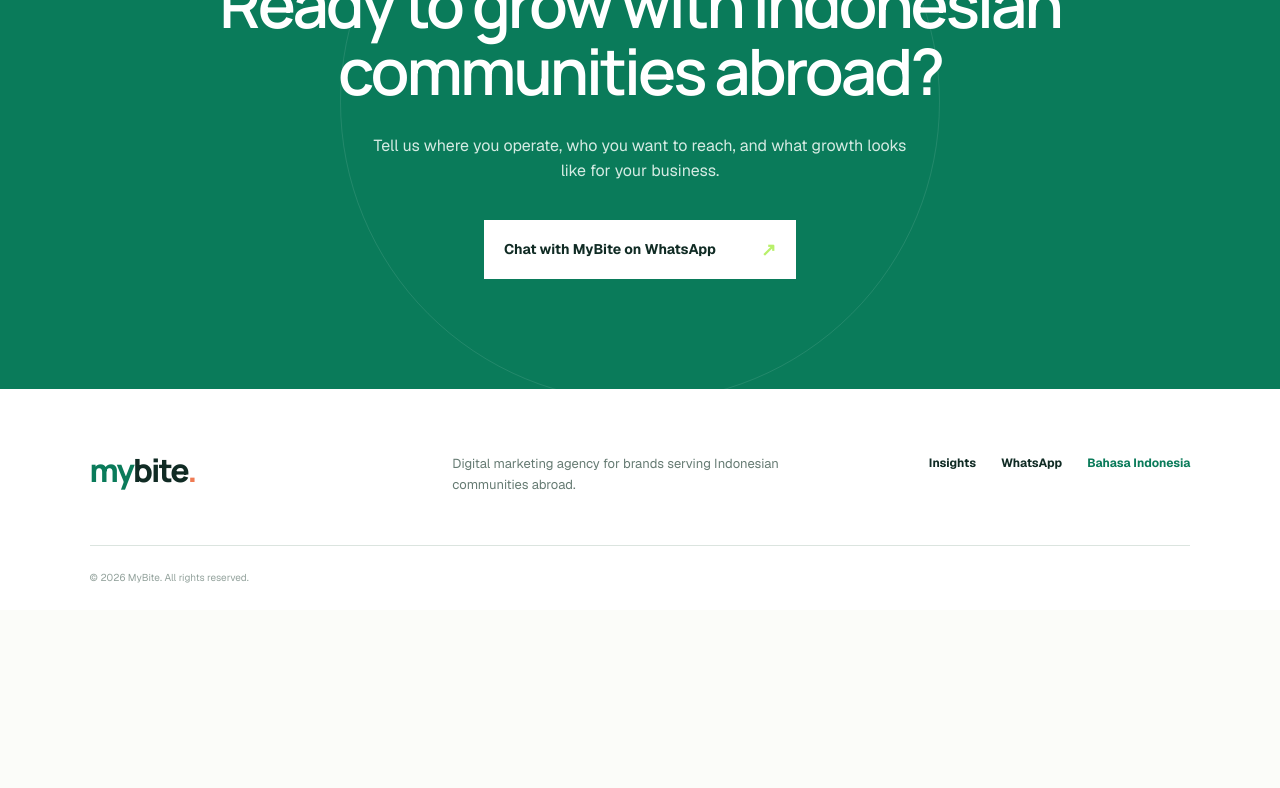
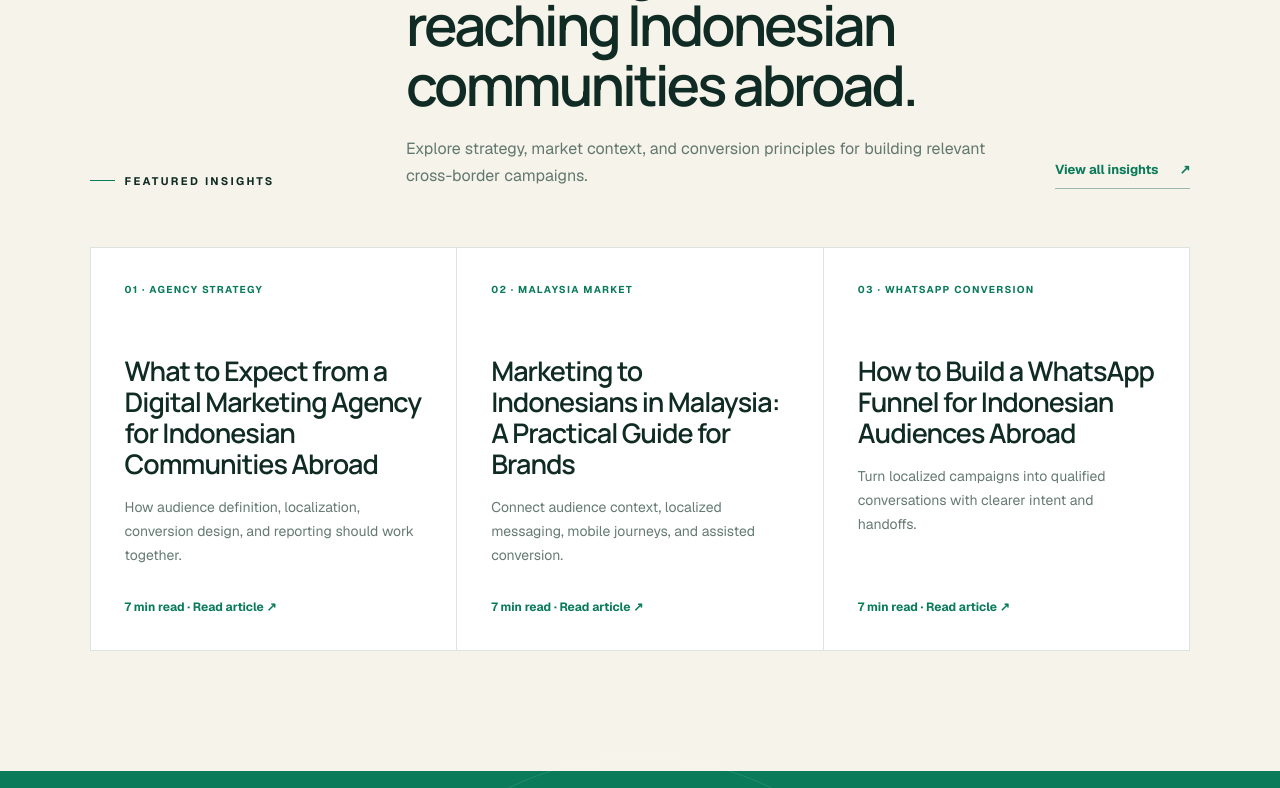
Before and after one commit to hellomybite-netizen/mybite-website, a Next.js app: page / in a window 1280 px wide. Shown: the part 5480-6268 px from the top of the page. Before the commit the page ends 6090 px from the top, so only its background shows below. Built offline with nearby package versions, Linux system fonts and the light colour scheme.

Commit message:
Strengthen insight internal linking

```diff
--- a/app/localized-home.tsx
+++ b/app/localized-home.tsx
@@ -18,6 +18,30 @@ const clients = [
   { name: "AAIIBS", logo: `${basePath}/clients/aaiibs.png` },
   { name: "Defix", logo: `${basePath}/clients/defix.svg` },
   { name: "Ilalang", logo: `${basePath}/clients/ilalang.png` },
+];
+
+const featuredInsights = [
+  {
+    slug: "choosing-digital-marketing-agency-indonesian-communities-abroad",
+    eyebrow: "AGENCY STRATEGY",
+    title: "What to Expect from a Digital Marketing Agency for Indonesian Communities Abroad",
+    description: "How audience definition, localization, conversion design, and reporting should work together.",
+    readTime: "7 min read",
+  },
+  {
+    slug: "marketing-to-indonesians-in-malaysia",
+    eyebrow: "MALAYSIA MARKET",
+    title: "Marketing to Indonesians in Malaysia: A Practical Guide for Brands",
+    description: "Connect audience context, localized messaging, mobile journeys, and assisted conversion.",
+    readTime: "7 min read",
+  },
+  {
+    slug: "whatsapp-funnel-indonesian-audiences-abroad",
+    eyebrow: "WHATSAPP CONVERSION",
+    title: "How to Build a WhatsApp Funnel for Indonesian Audiences Abroad",
+    description: "Turn localized campaigns into qualified conversations with clearer intent and handoffs.",
+    readTime: "7 min read",
+  },
 ];
 
 const copy = {
@@ -221,6 +245,29 @@ export default function LocalizedHome({ lang }: { lang: Language }) {
         </article>
       </section>
 
+      {lang === "en" && (
+        <section className="section featured-insights" id="insights" aria-labelledby="featured-insights-title">
+          <div className="featured-insights-head">
+            <p className="eyebrow"><i></i>FEATURED INSIGHTS</p>
+            <div>
+              <h2 id="featured-insights-title">Practical guidance for reaching Indonesian communities abroad.</h2>
+              <p>Explore strategy, market context, and conversion principles for building relevant cross-border campaigns.</p>
+            </div>
+            <a href={insightsUrl}>View all insights <span>↗</span></a>
+          </div>
+          <div className="featured-insights-grid">
+            {featuredInsights.map((article, index) => (
+              <a href={`${insightsUrl}${article.slug}/`} key={article.slug}>
+                <span>0{index + 1} · {article.eyebrow}</span>
+                <h3>{article.title}</h3>
+                <p>{article.description}</p>
+                <b>{article.readTime} · Read article ↗</b>
+              </a>
+            ))}
+          </div>
+        </section>
+      )}
+
       <section className="final-cta">
         <div className="final-orbit"></div><p className="eyebrow light"><i></i>{t.finalEyebrow}</p><h2>{t.finalTitle}</h2><p>{t.finalBody}</p><a className="button white" href={whatsapp} target="_blank" rel="noreferrer">{t.finalCta}<span>↗</span></a>
       </section>
--- a/app/seo-landing-page.tsx
+++ b/app/seo-landing-page.tsx
@@ -38,6 +38,24 @@ const clients = [
   { name: "Bank BRI", logo: "/clients/bri.png" },
   { name: "Infinix", logo: "/clients/infinix.png" },
 ];
+
+const relatedInsights = {
+  diaspora: {
+    href: "/en/insights/choosing-digital-marketing-agency-indonesian-communities-abroad/",
+    label: "Choosing a digital marketing agency for Indonesian communities abroad",
+    description: "A practical guide to audience definition, localization, conversion, and reporting.",
+  },
+  malaysia: {
+    href: "/en/insights/marketing-to-indonesians-in-malaysia/",
+    label: "Marketing to Indonesians in Malaysia",
+    description: "Plan a market-specific campaign around context, messaging, mobile journeys, and assistance.",
+  },
+  gonilai: {
+    href: "/en/insights/whatsapp-funnel-indonesian-audiences-abroad/",
+    label: "Building a WhatsApp funnel for Indonesian audiences abroad",
+    description: "Connect campaign intent, customer preparation, human response, and useful measurement.",
+  },
+} as const;
 
 function absolute(path: string) {
   return path.startsWith("http") ? path : `${siteUrl}${path}`;
@@ -101,6 +119,7 @@ export default function SeoLandingPage({ page }: { page: LandingPageData }) {
   const t = routes[page.lang];
   const alternateLabel = t.language;
   const secondaryExternal = page.secondaryHref.startsWith("http");
+  const relatedInsight = page.lang === "en" ? relatedInsights[page.key] : null;
 
   return (
     <main className={`landing landing-${page.key}`}>
@@ -235,8 +254,9 @@ export default function SeoLandingPage({ page }: { page: LandingPageData }) {
 
       <section className="landing-section landing-related">
         <div className="landing-section-intro compact"><p className="eyebrow"><i></i>{page.relatedEyebrow}</p><h2>{page.relatedTitle}</h2></div>
-        <div className="landing-related-grid">
+        <div className={`landing-related-grid${relatedInsight ? " with-insight" : ""}`}>
           {page.related.map((link) => <a href={link.href} key={link.href}><span>MYBITE</span><h3>{link.label}</h3><p>{link.description}</p><b>Explore ↗</b></a>)}
+          {relatedInsight && <a href={relatedInsight.href}><span>RECOMMENDED INSIGHT</span><h3>{relatedInsight.label}</h3><p>{relatedInsight.description}</p><b>Read article ↗</b></a>}
         </div>
       </section>
 
```
Also changed, not shown: app/globals.css.
